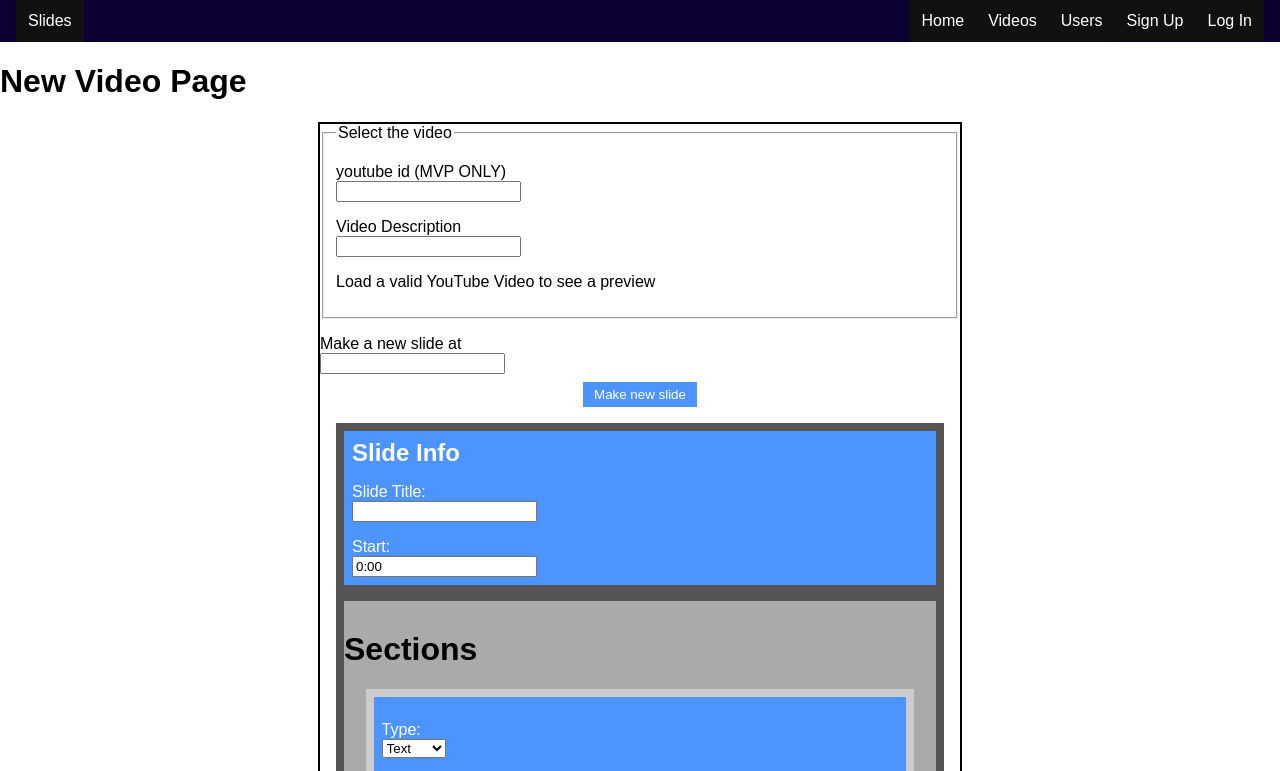
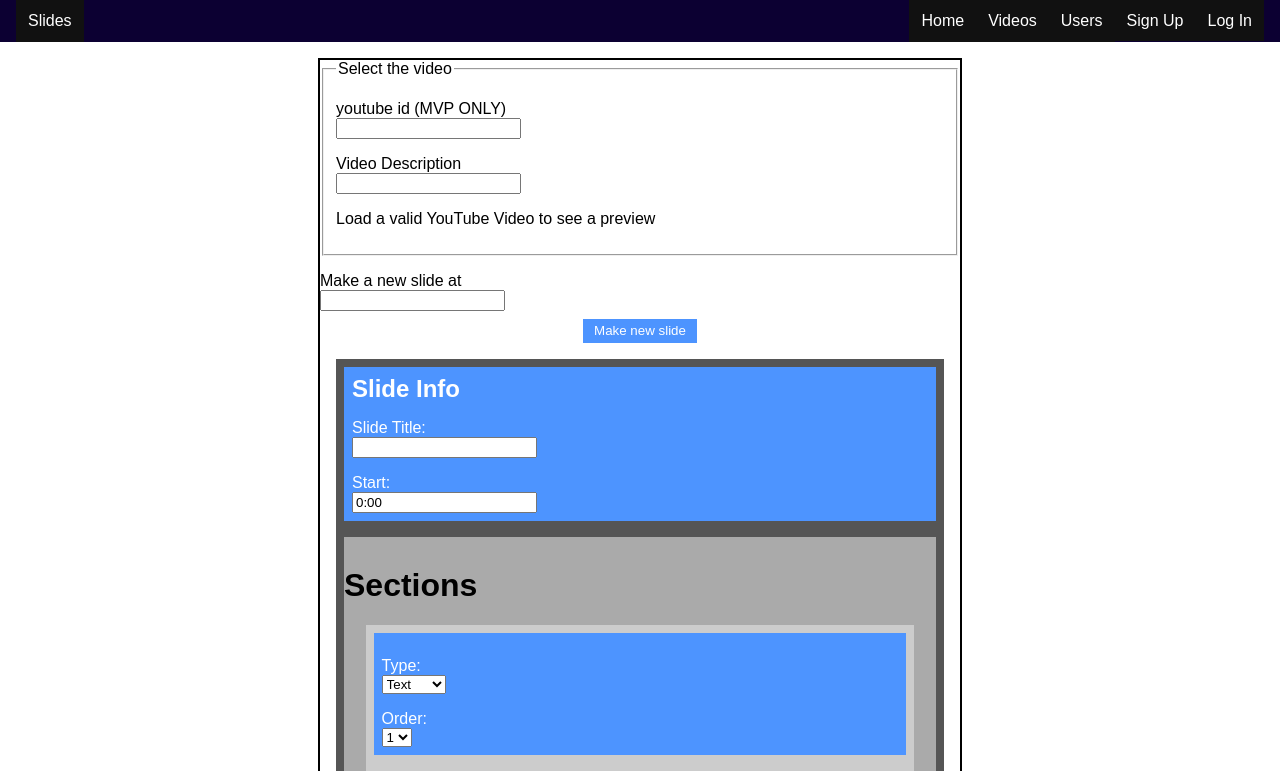
Before and after one commit to MostlyFocusedMike/slides-front, a React (Create React App) app: page /videos/new in a window 1280 px wide. Shown: the top 771 px of the page. Built offline with nearby package versions, Linux system fonts and the light colour scheme; what normalizr would draw is missing.

Commit message:
remove header from form page for now

```diff
--- a/src/components/newVideoFormComponents/NewVideoForm.js
+++ b/src/components/newVideoFormComponents/NewVideoForm.js
@@ -44,7 +44,6 @@ class NewVideoForm extends React.Component {
 
   render() {
     const {videos, videos: {0: {youtube_vid, desc, start}}, sections, slides} = this.props.newVideo.entities
-    console.log(this.props);
     return (
       <div id="big-form">
         {this.state.fireRedirect ?
--- a/src/pages/NewVideoPage.js
+++ b/src/pages/NewVideoPage.js
@@ -5,7 +5,6 @@ import NewVideoForm from '../components/newVideoFormComponents/NewVideoForm'
 const NewVideoPage = (props) => {
   return (
     <div>
-      <h1>New Video Page</h1>
       <NewVideoForm />
     </div>
   )
```
